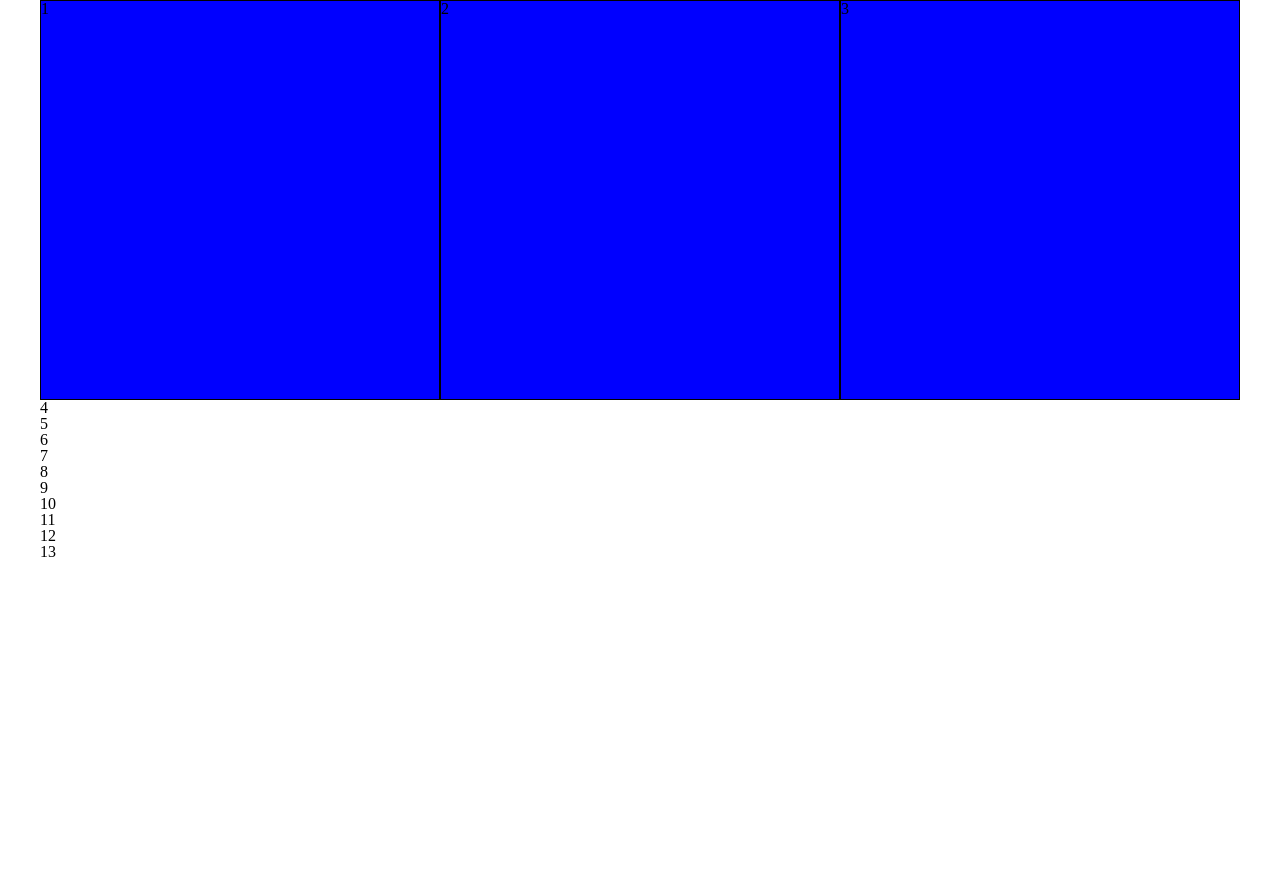
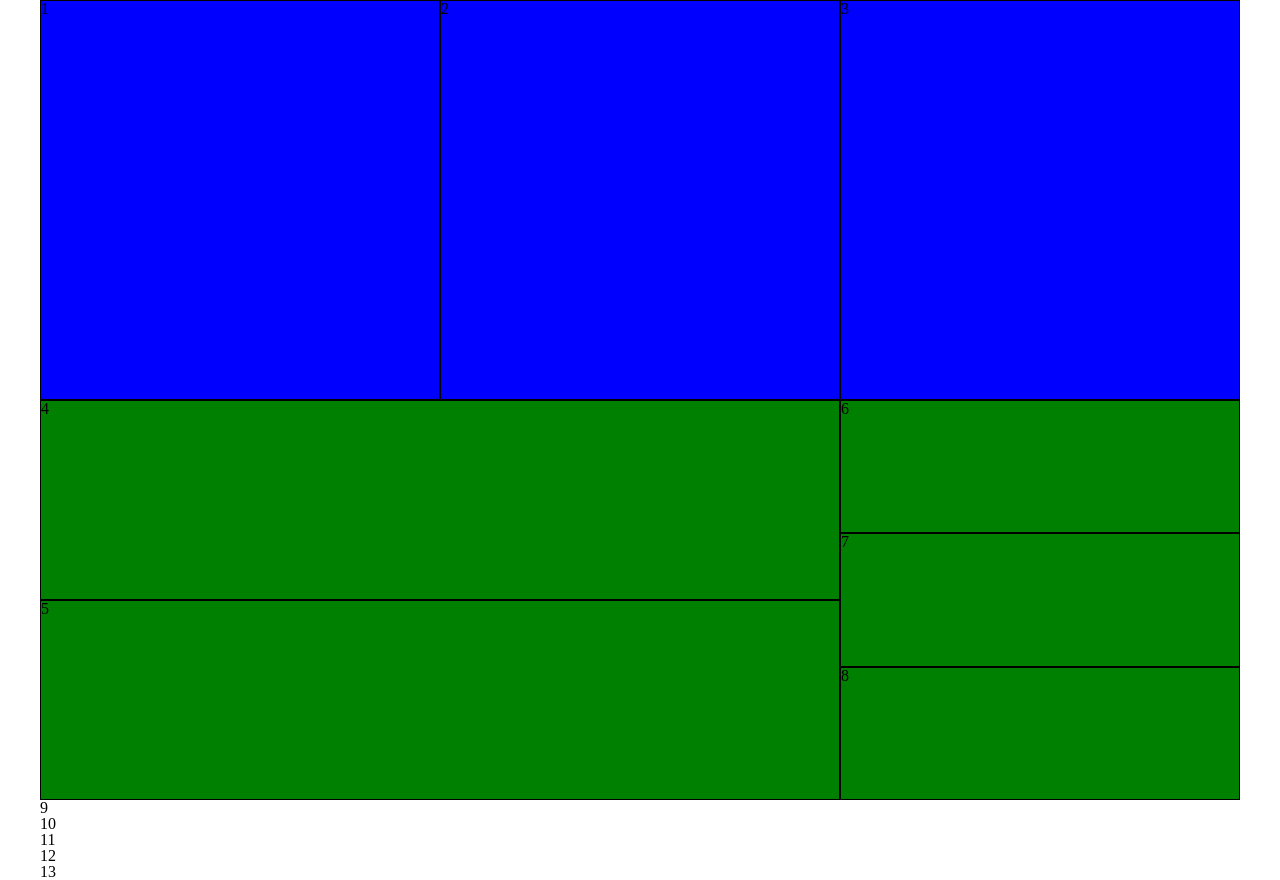
Before and after one commit to Kravas03/hw-6, a plain HTML site: page index.html in a window 1280 px wide. Before the commit the page ends 800 px from the top, so only its background shows below. Drawn offline with Linux system fonts and the light colour scheme.

Commit message:
added second row

```diff
--- a/css/styles.css
+++ b/css/styles.css
@@ -60,7 +60,32 @@ table {
     height: 400px;
     float: left;
 }
-.second-row > div{
+
+.second-row{
+    height: 400px;
+    float: left;
+}
+.first-col {
+    width: 800px;
+    height: 400px;
+    float: left;
+}
+.first-col > div {
+    border: 1px solid #000;
+    background-color:green;
+    height: 200px;
+
+}
+.second-col {
+    width: 400px;
+    float: left;
+}
+
+.second-col > div {
+    height: 133.33px;
+    border: 1px solid #000;
+    background-color:green;
+
 }
 .third-row {
 }
--- a/index.html
+++ b/index.html
@@ -14,12 +14,12 @@
             <div>3</div>
         </div>
 
-        <div class="second-row">
-            <div>
+        <div class="second-row clearfix">
+            <div class="first-col ">
                 <div>4</div>
                 <div>5</div>
             </div>
-            <div>
+            <div class="second-col  ">
                 <div>6</div>
                 <div>7</div>
                 <div>8</div>
```
